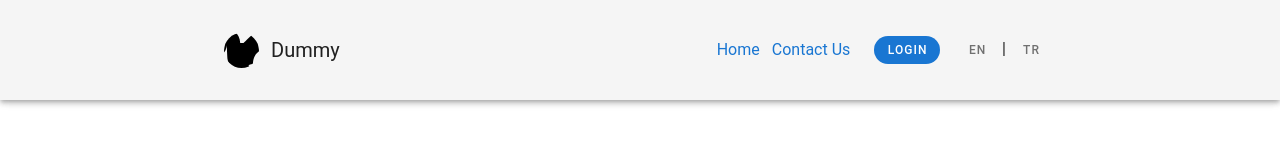
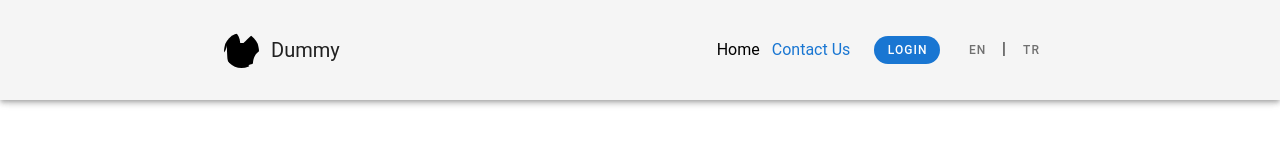
Before and after one commit to baristunar/multilanguage-supported-mini-website, a Vue app: page /en in a window 1280 px wide. Shown: the top 160 px of the page. Built offline with nearby package versions, Linux system fonts and the light colour scheme; the HTML template or start-up script is replaced by a standard one.

Commit message:
bugs fixed/ add active class

```diff
--- a/src/components/Navbar/appMobileMenuLinks.vue
+++ b/src/components/Navbar/appMobileMenuLinks.vue
@@ -7,9 +7,13 @@
 
       <v-list-item-content>
         <v-list-item-title
-          ><router-link class="text-decoration-none" :to="{ name: item.to }">{{
-            $t(item.title)
-          }}</router-link></v-list-item-title
+          ><router-link
+            active-class="active"
+            exact
+            class="text-decoration-none"
+            :to="{ name: item.to }"
+            >{{ $t(item.title) }}</router-link
+          ></v-list-item-title
         >
       </v-list-item-content>
     </v-list-item>
@@ -61,3 +65,9 @@ export default {
   },
 };
 </script>
+
+<style scoped>
+.active {
+  color: #000;
+}
+</style>
--- a/src/components/Navbar/appNavbarRightSide.vue
+++ b/src/components/Navbar/appNavbarRightSide.vue
@@ -2,9 +2,14 @@
   <div>
     <v-layout class="justify-end d-none d-md-flex align-center">
       <div v-for="link in navLinks" :key="link.title">
-        <router-link class="mr-3 link" :to="{ name: link.to }">{{
-          $t(link.title)
-        }}</router-link>
+        <router-link
+          class="mr-3 link"
+          type="button"
+          active-class="active"
+          exact
+          :to="{ name: link.to }"
+          >{{ $t(link.title) }}</router-link
+        >
       </div>
 
       <app-login v-if="!activeUser" />
@@ -39,7 +44,7 @@ export default {
           title: "nav.contactUs",
           to: "contactUs",
         },
-      ] /* `${this.$i18n.locale}/contact-us` */,
+      ],
     };
   },
 };
@@ -49,4 +54,7 @@ export default {
 .link {
   text-decoration: none;
 }
+.active {
+  color: #000;
+}
 </style>
--- a/src/i18n.js
+++ b/src/i18n.js
@@ -1,9 +1,8 @@
 import en from "./locales/en.json";
 import tr from "./locales/tr.json";
-
 import Vue from "vue";
 import VueI18n from "vue-i18n";
-/* import store from "./store"; */
+
 
 Vue.use(VueI18n);
 
--- a/src/router/index.js
+++ b/src/router/index.js
@@ -53,8 +53,6 @@ router.beforeEach((to, from, next) => {
     next();
   }
   if (to.params.locale !== "en" && to.params.locale !== "tr") {
-    console.log("test", to.params.locale);
-
     next("/");
   }
 });
```
